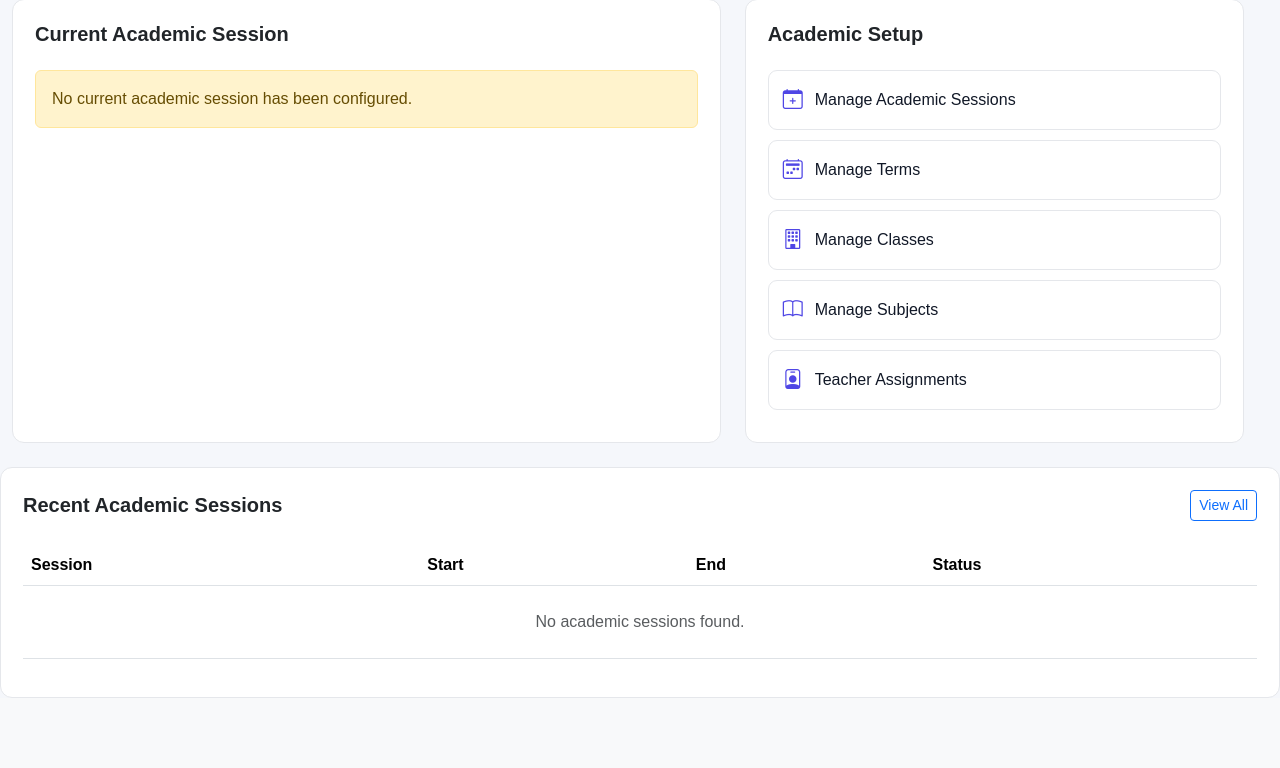
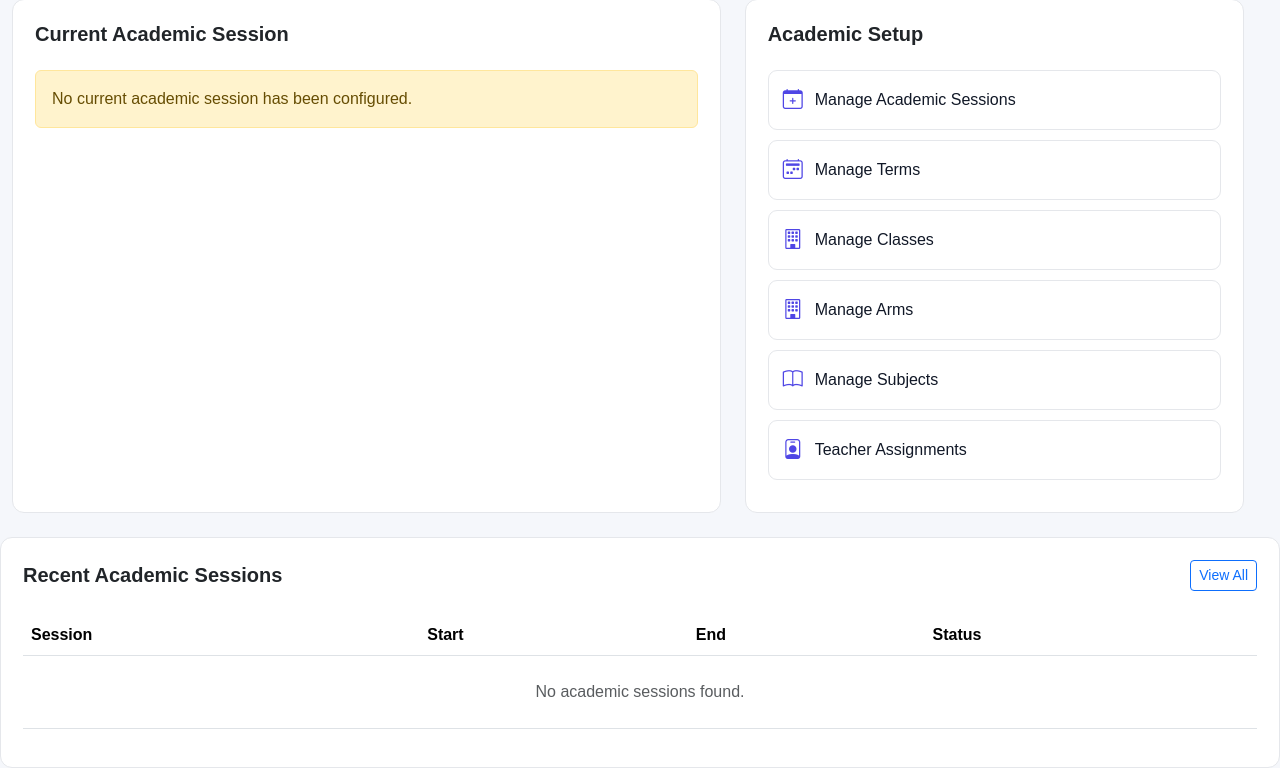
Before and after one commit to Josiah5x/school_management_system, a Django app: page /academics/dashboard/ in a window 1280 px wide. Shown: the part 310-1078 px from the top of the page. Before the commit the page ends 1008 px from the top, so only its background shows below. Run offline with Django 5.2, Linux system fonts and the light colour scheme; a user stored in the database is signed in; data comes from the database, SQL or seed files in the repository; both versions use the stored data as it was after the commit.

```diff
--- a/School_sms/templates/academics/dashboard.html
+++ b/School_sms/templates/academics/dashboard.html
@@ -478,6 +478,17 @@ Academic Management
                 </span>
 
             </a>
+            <a
+                href="{% url 'academics:class_list' %}"
+                class="quick-action">
+
+                <i class="bi bi-building"></i>
+
+                <span>
+                    Manage Arms
+                </span>
+
+            </a>
 
             <a
                 href="{% url 'academics:subject_list' %}"
```
Also changed, not shown: School_sms/db.sqlite3, School_sms/students/photos/WhatsApp_Image_2026-05-29_at_2.00.07_PM.jpeg (added).
